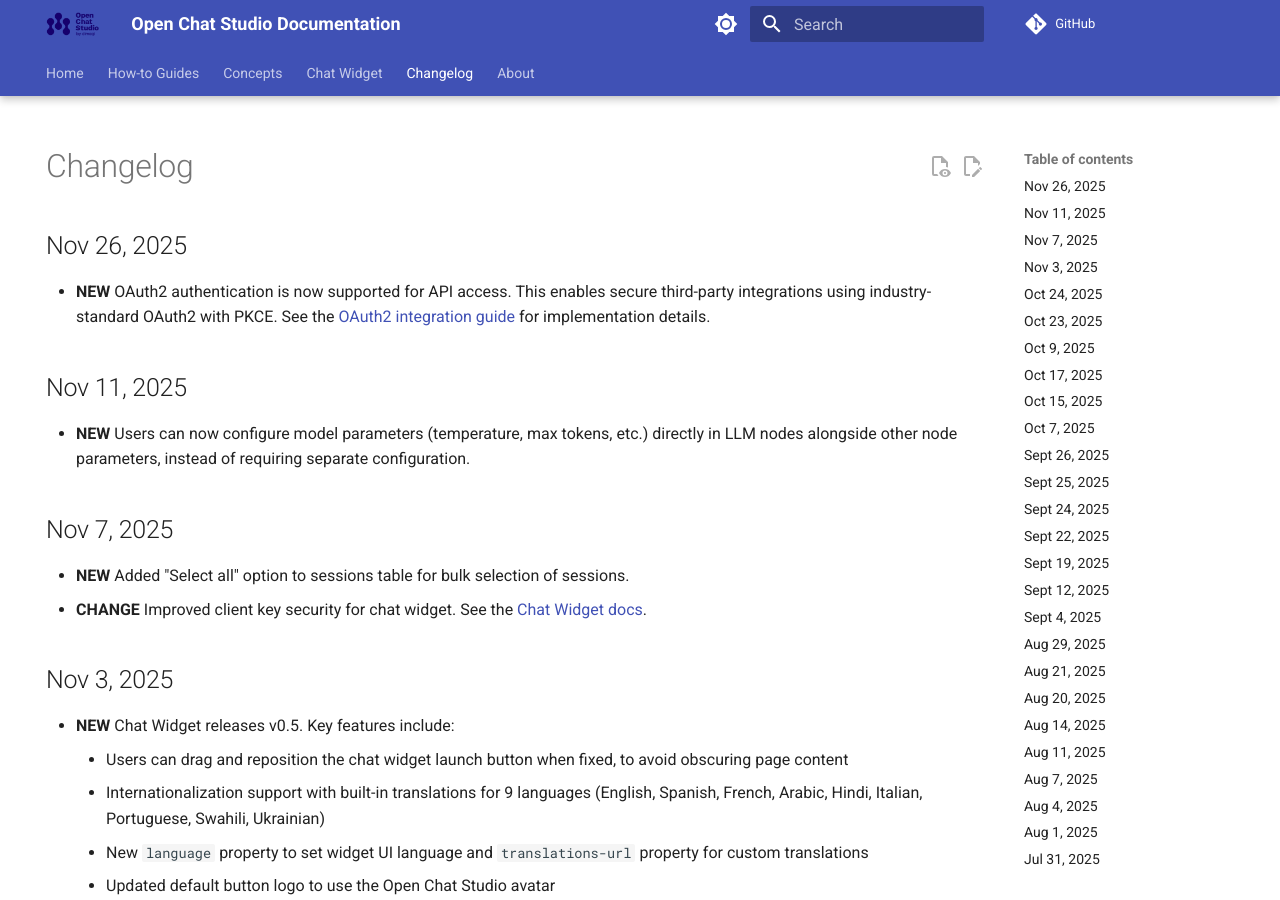
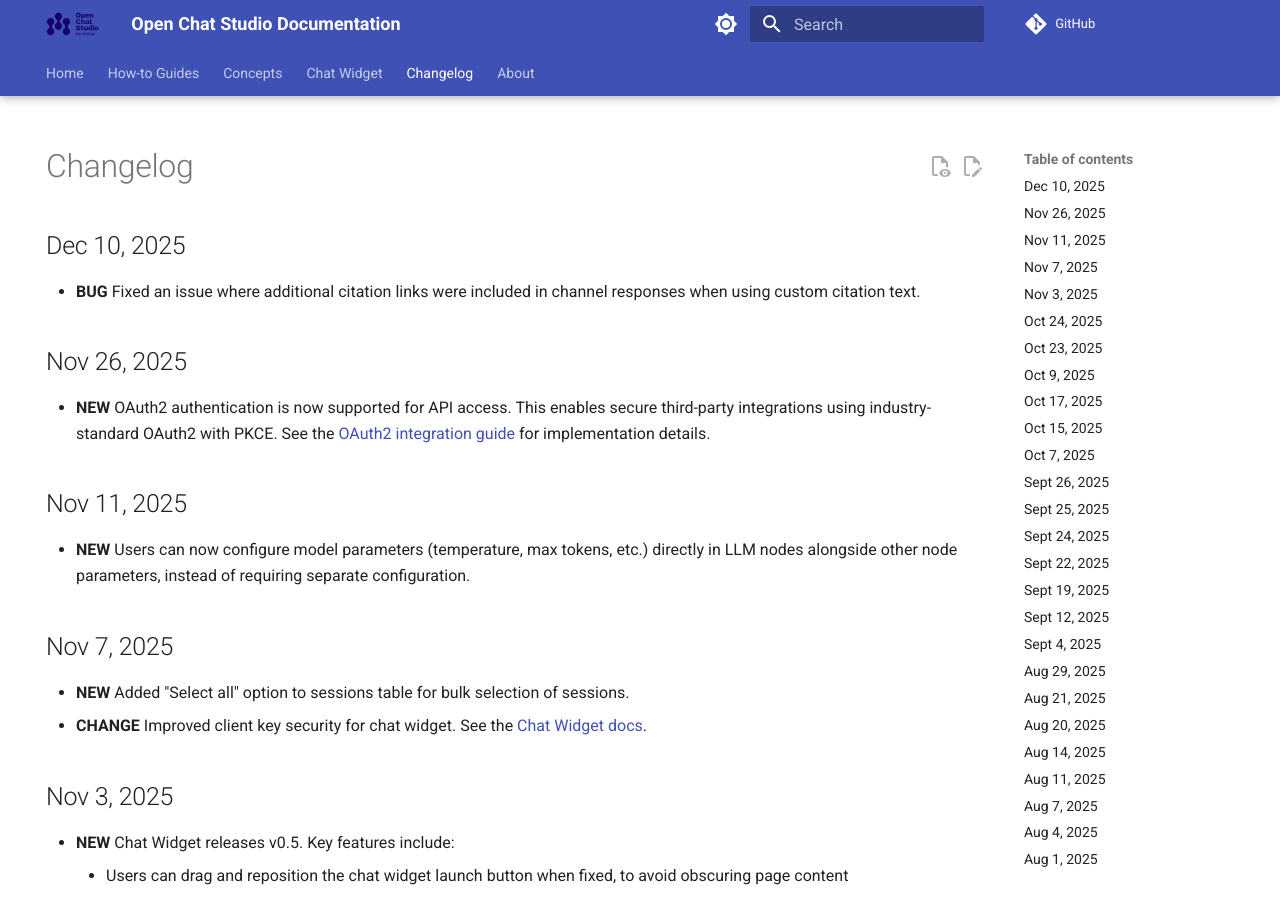
Before and after one commit to dimagi/open-chat-studio-docs, an MkDocs documentation site: the page built from docs/changelog.md, in a window 1280 px wide and 900 px high. Built offline with MkDocs 1.6.1 and Material for MkDocs 9.7.7, drawn with Linux system fonts in a browser that asks for light colours; emoji names are drawn with the system emoji font; a script that is not in the unit is left out; comment, search, counter and statistics services are not loaded.

Commit message:
update changelog and docs from OCS PR #2564

```diff
--- a/docs/changelog.md
+++ b/docs/changelog.md
@@ -4,6 +4,9 @@ hide:
 ---
 
 # Changelog
+## Dec 10, 2025
+* **BUG** Fixed an issue where additional citation links were included in channel responses when using custom citation text.
+
 ## Nov 26, 2025
 * **NEW** OAuth2 authentication is now supported for API access. This enables secure third-party integrations using industry-standard OAuth2 with PKCE. See the [OAuth2 integration guide](./api/getting_started_with_oauth.md) for implementation details.
 
```
